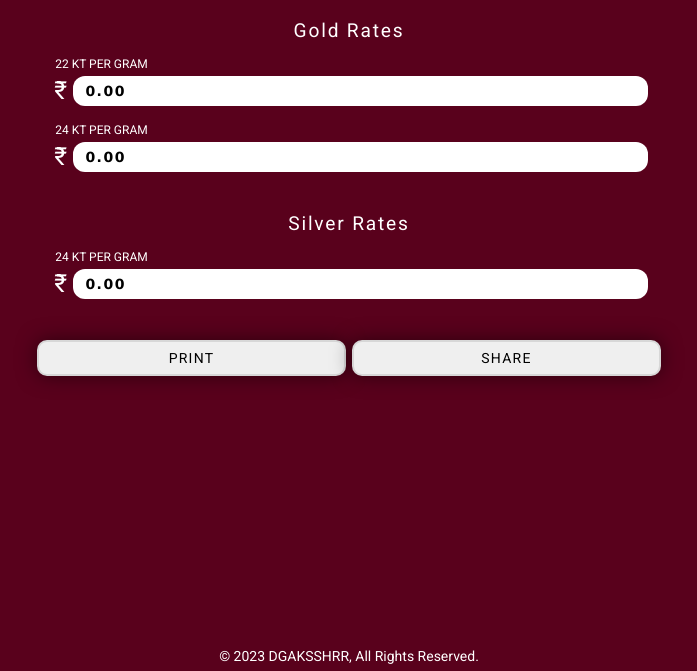
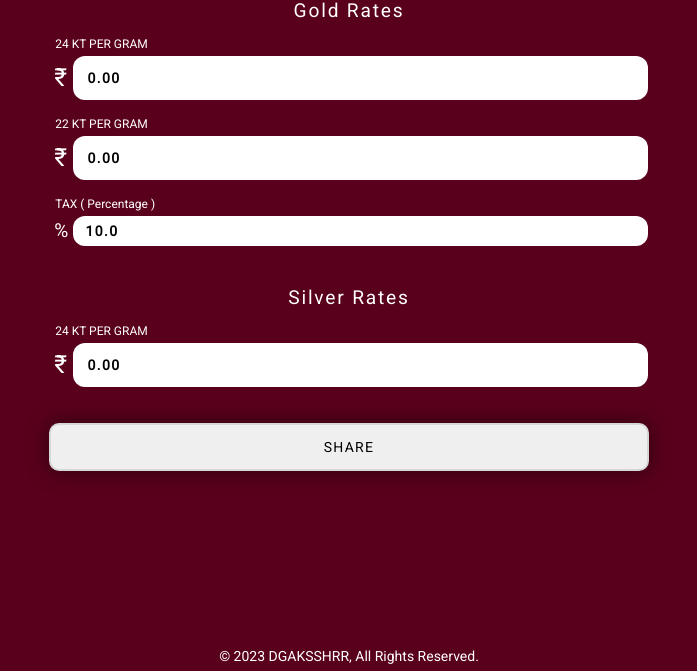
Before and after one commit to JSX99/JSX-DGX, a plain HTML site: page DGX.html in a window 1280 px wide. Shown: the part 129-800 px from the top of the page, without its empty margins (291-988 px from the left). Drawn offline with Linux system fonts and the light colour scheme.

Commit message:
v2.1
- v2.1 : Numeric Formatted
            UI Updated
            Tax Added

```diff
--- a/DGX.html
+++ b/DGX.html
@@ -85,6 +85,8 @@
 		body {
 			color: var(--Primary_FG);
 			background: var(--Primary_BG);
+			display: flex;
+			flex-direction: column;
 		}
 
 		header, main, footer {
@@ -102,7 +104,6 @@
 			align-items: center;
 			cursor: pointer;
 			margin: 0;
-			margin-top: 1.25rem;
 		}
 
 		header img {
@@ -164,7 +165,7 @@
 			width: 100%;
 			padding: 10px;
 			margin: 5px 0;
-			font-family: Verdana, Geneva, Tahoma, sans-serif;
+			font-family: 'Roboto', sans-serif;
 			font-size: 18px;
 			font-weight: bold;
 			letter-spacing: 1.5px;
@@ -186,6 +187,10 @@
 			justify-content: center;
 		}
 
+		main .Rates .JSX_IN {
+			padding: 12px;
+		}
+
 		main .Rates .INPGroup span {
 			width:1.25rem;
 			font-size: 1.55rem;
@@ -204,8 +209,8 @@
 
 		main .BTNGroup {
 			width: 100%;
-			padding: 5px;
-			margin: .25rem 0;
+			padding: 4px;
+			margin: 0 16px;
 			display: flex;
 			flex-direction: row;
 			align-items: center;
@@ -215,8 +220,9 @@
 		main .BTNGroup input[type="button"] {
 			cursor: pointer;
 			width: 100%;
-			padding: 8px 0;
-			margin: 0 3px;
+			height: 100%;
+			padding: 14px 0;
+			margin: 0 16px;
 			font-size: 14px;
 			letter-spacing: 1.25px;
 			border: 2px solid rgba(0, 0, 0, 0.1);
@@ -291,6 +297,7 @@
 		}
 
 	</style>
+
 </head>
 <body oncontextmenu="return true;">
 
@@ -312,19 +319,28 @@
 				<tbody>
 					<tr>
 						<td>
-							<label id="JSX_LBL_G18" for="JSX_INP_G18" data-mode="INR ( ₹ )">22 KT PER GRAM</label>
+							<label id="JSX_LBL_G24" for="JSX_INP_G24" data-mode="INR ( ₹ )">24 KT PER GRAM</label>
 							<div class="INPGroup">
 								<span>&#8377</span>
-								<input id="JSX_INP_G18" data-metal="G" class="JSX_IN" type="number" data-currSymb="₹" />
+								<input id="JSX_INP_G24" data-metal="G" class="JSX_IN" type="text" data-currSymb="₹" />
 							</div>
 						</td>
 					</tr>
 					<tr>
 						<td>
-							<label id="JSX_LBL_G24" for="JSX_INP_G24" data-mode="INR ( ₹ )">24 KT PER GRAM</label>
+							<label id="JSX_LBL_G18" for="JSX_INP_G18" data-mode="INR ( ₹ )">22 KT PER GRAM</label>
 							<div class="INPGroup">
 								<span>&#8377</span>
-								<input id="JSX_INP_G24" data-metal="G" class="JSX_IN" type="number" data-currSymb="₹" />
+								<input id="JSX_INP_G18" data-metal="G" class="JSX_IN" type="text" data-currSymb="₹" />
+							</div>
+						</td>
+					</tr>
+					<tr>
+						<td>
+							<label id="JSX_LBL_G18" for="JSX_INP_G18" data-mode="INR ( ₹ )">TAX ( Percentage )</label>
+							<div class="INPGroup">
+								<span style="font-size:1.2rem">%</span>
+								<input type="number" min="0" value="10.0" max="100" />
 							</div>
 						</td>
 					</tr>
@@ -347,7 +363,7 @@
 							<label id="JSX_LBL_S24" for="JSX_INP_S24" data-mode="INR ( ₹ )">24 KT PER GRAM</label>
 							<div class="INPGroup">
 								<span>&#8377</span>
-								<input id="JSX_INP_S24" data-metal="S" class="JSX_IN" type="number" data-currSymb="₹" />
+								<input id="JSX_INP_S24" data-metal="S" class="JSX_IN" type="text" data-currSymb="₹" />
 							</div>
 						</td>
 					</tr>
@@ -362,8 +378,7 @@
 		</section>
 
 		<section class="BTNGroup">
-			<input id="JSX_BTN" data-action="JSXPRN" type="button" value="PRINT" />
-			<input id="JSX_BTN" data-action="JSXSHR" type="button" value="SHARE" />
+			<input id="JSX_BTN" data-action="JSXSAVE" type="button" value="SHARE" />
 		</section>
 
 	</main>
@@ -401,12 +416,38 @@
 			document.body.querySelectorAll('[id^="JSX_IN"]').forEach(elm =>
 			{
 				elm.value = "0.00";
+
+				// Select All Texts Once Box Focused
+				elm.addEventListener('focus', function()
+				{
+					this.select();
+				});
+
+				// Select All Texts Once Box Clicked
+				elm.addEventListener('click', function()
+				{
+					this.select();
+				});
+
+				// If Texts Typed Validate & Format It Into Indian Numeric Formats
 				elm.addEventListener('input', function(e)
 				{
 					e.preventDefault();
 
+					this.value = this.value.replace(/[^0-9]+/g, '');
+
 					if (this.value != null && this.value != undefined)
 					{
+						// Converting Number Into Currency Format
+						_TMP = Intl.NumberFormat('en-IN',
+						{
+							currency: 'INR',
+						}).format(this.value.replace(/,/g, ''));
+
+						// Settingup Value
+						this.value = isNaN(parseInt(_TMP)) ? "0.00" : _TMP;
+
+						// Timestamp Element
 						_TMP = document.body.querySelector(this.dataset.metal === "S" ? '#JSX_LMDTS' : '#JSX_LMDTG');
 
 						if (_TMP)
@@ -434,8 +475,8 @@
 
 			function ActionHandler()
 			{
-				if (this.dataset.action === "JSXPRN") {
-
+				if (this.dataset.action === "JSXSAVE")
+				{
 					window.print();
 					return;
 				}
```
